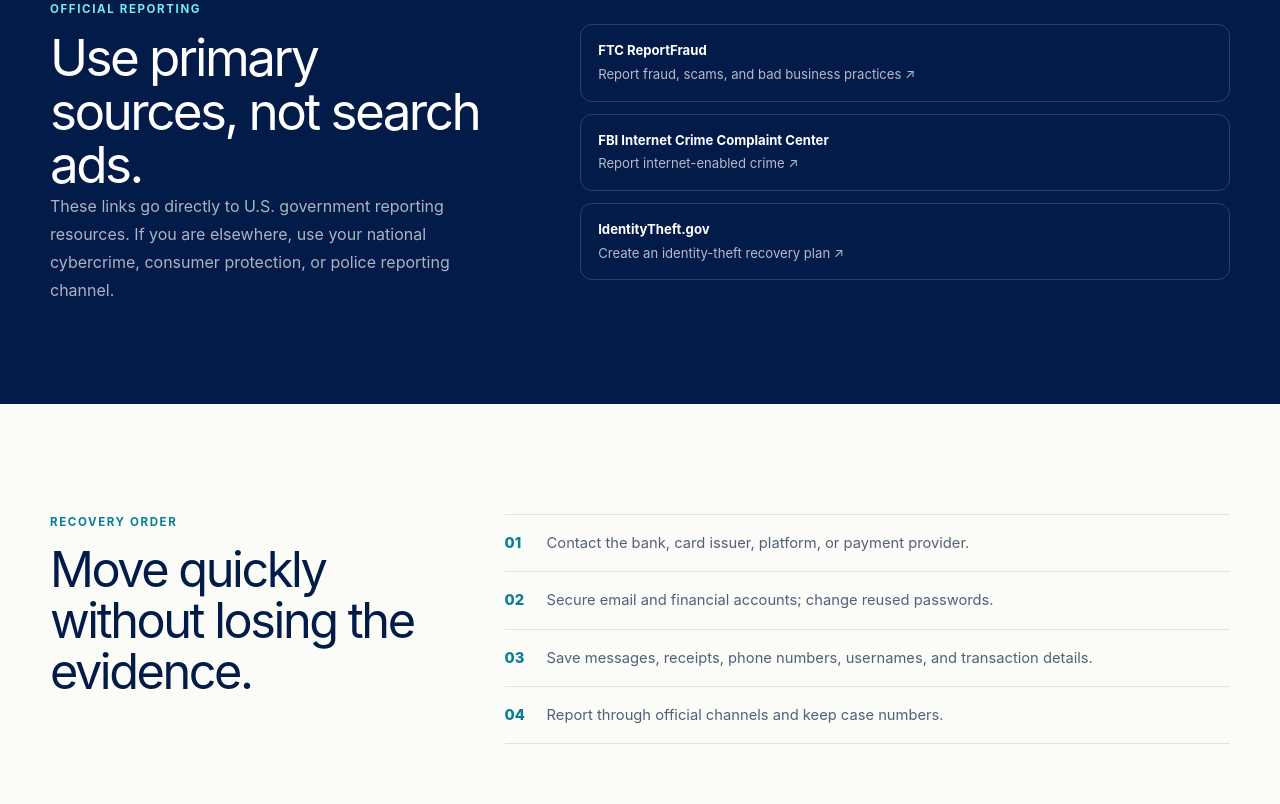
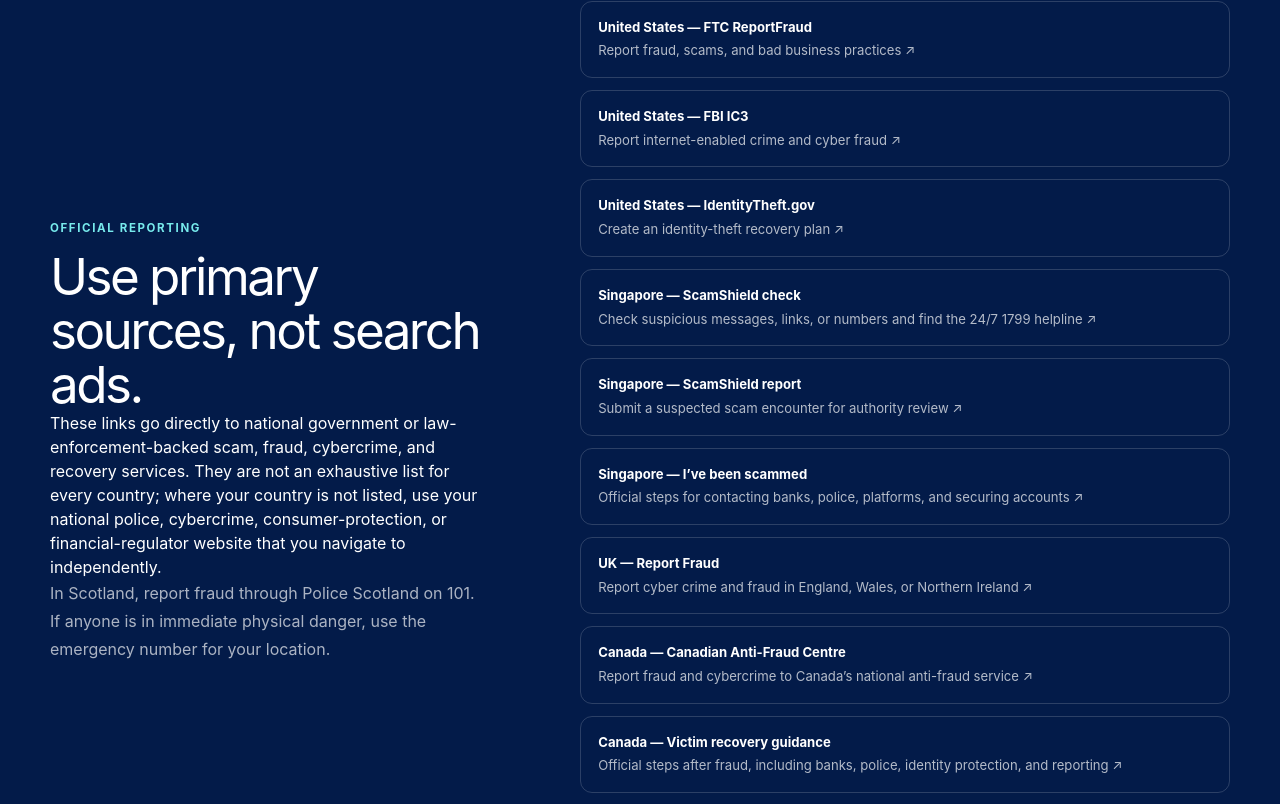
Before and after one commit to Damgeed/PauseSureWeb, a Next.js app: page /resources in a window 1280 px wide. Shown: the part 1630-2434 px from the top of the page. Built offline with nearby package versions, Linux system fonts and the light colour scheme.

Commit message:
Expand official scam reporting and recovery resources globally

```diff
--- a/app/resources/page.tsx
+++ b/app/resources/page.tsx
@@ -13,11 +13,64 @@
   ["Investment opportunity", "Step away from private groups and pressure. Check registration and independently research the firm."],
 ];
 
+const officialResources = [
+  {
+    name: "United States — FTC ReportFraud",
+    description: "Report fraud, scams, and bad business practices",
+    href: "https://reportfraud.ftc.gov/",
+  },
+  {
+    name: "United States — FBI IC3",
+    description: "Report internet-enabled crime and cyber fraud",
+    href: "https://www.ic3.gov/",
+  },
+  {
+    name: "United States — IdentityTheft.gov",
+    description: "Create an identity-theft recovery plan",
+    href: "https://www.identitytheft.gov/",
+  },
+  {
+    name: "Singapore — ScamShield check",
+    description: "Check suspicious messages, links, or numbers and find the 24/7 1799 helpline",
+    href: "https://www.scamshield.gov.sg/check-for-scams/",
+  },
+  {
+    name: "Singapore — ScamShield report",
+    description: "Submit a suspected scam encounter for authority review",
+    href: "https://www.scamshield.gov.sg/about-scamshield/scamshield-app/submit-a-scam-report/",
+  },
+  {
+    name: "Singapore — I’ve been scammed",
+    description: "Official steps for contacting banks, police, platforms, and securing accounts",
+    href: "https://www.scamshield.gov.sg/i-have-been-scammed/",
+  },
+  {
+    name: "UK — Report Fraud",
+    description: "Report cyber crime and fraud in England, Wales, or Northern Ireland",
+    href: "https://www.reportfraud.police.uk/reporting-a-fraud/",
+  },
+  {
+    name: "Canada — Canadian Anti-Fraud Centre",
+    description: "Report fraud and cybercrime to Canada’s national anti-fraud service",
+    href: "https://antifraudcentre-centreantifraude.ca/report-signalez-eng.htm",
+  },
+  {
+    name: "Canada — Victim recovery guidance",
+    description: "Official steps after fraud, including banks, police, identity protection, and reporting",
+    href: "https://antifraudcentre-centreantifraude.ca/scams-fraudes/victim-victime-eng.htm",
+  },
+  {
+    name: "Australia — Scamwatch",
+    description: "Report suspicious contact, activity, websites, and emerging scams",
+    href: "https://www.scamwatch.gov.au/report-a-scam",
+  },
+];
+
 export default function ResourcesPage() {
   return <><SiteHeader /><main className="inner-main" id="main-content" tabIndex={-1}>
     <section className="page-hero compact-page-hero resource-hero"><div className="page-hero-copy"><p className="eyebrow"><span /> Resources</p><h1>Practical guidance before—and after—a scam.</h1><p>Use these habits with or without PauseSure. The safest verification route is usually one you find independently, away from the incoming message or caller.</p></div><div className="resource-emergency"><small>If money just moved</small><strong>Contact the bank or payment provider immediately.</strong><p>Use an official number or app. Ask about stopping or recalling the transaction, then secure affected accounts and preserve evidence.</p></div></section>
     <section className="section page-section"><div className="section-heading"><p className="section-kicker">Common situations</p><h2>Start with the safest next action.</h2></div><div className="guide-grid">{guides.map(([title, body], index)=><article key={title}><span>{String(index+1).padStart(2,"0")}</span><h3>{title}</h3><p>{body}</p></article>)}</div></section>
-    <section className="official-help"><div><p className="section-kicker light">Official reporting</p><h2>Use primary sources, not search ads.</h2><p>These links go directly to U.S. government reporting resources. If you are elsewhere, use your national cybercrime, consumer protection, or police reporting channel.</p></div><div className="official-links"><a href="https://reportfraud.ftc.gov/" target="_blank" rel="noreferrer"><strong>FTC ReportFraud</strong><span>Report fraud, scams, and bad business practices ↗<span className="sr-only"> (opens in a new tab)</span></span></a><a href="https://www.ic3.gov/" target="_blank" rel="noreferrer"><strong>FBI Internet Crime Complaint Center</strong><span>Report internet-enabled crime ↗<span className="sr-only"> (opens in a new tab)</span></span></a><a href="https://www.identitytheft.gov/" target="_blank" rel="noreferrer"><strong>IdentityTheft.gov</strong><span>Create an identity-theft recovery plan ↗<span className="sr-only"> (opens in a new tab)</span></span></a></div></section>
+    <section className="official-help"><div><p className="section-kicker light">Official reporting</p><h2>Use primary sources, not search ads.</h2><p>These links go directly to national government or law-enforcement-backed scam, fraud, cybercrime, and recovery services. They are not an exhaustive list for every country; where your country is not listed, use your national police, cybercrime, consumer-protection, or financial-regulator website that you navigate to independently.</p><p>In Scotland, report fraud through Police Scotland on 101. If anyone is in immediate physical danger, use the emergency number for your location.</p></div><div className="official-links">{officialResources.map((resource)=><a key={resource.href} href={resource.href} target="_blank" rel="noreferrer"><strong>{resource.name}</strong><span>{resource.description} ↗<span className="sr-only"> (opens in a new tab)</span></span></a>)}</div></section>
     <section className="section recovery-panel"><div><p className="section-kicker">Recovery order</p><h2>Move quickly without losing the evidence.</h2></div><ol><li><span>01</span>Contact the bank, card issuer, platform, or payment provider.</li><li><span>02</span>Secure email and financial accounts; change reused passwords.</li><li><span>03</span>Save messages, receipts, phone numbers, usernames, and transaction details.</li><li><span>04</span>Report through official channels and keep case numbers.</li></ol><Link className="text-link" href="/support">PauseSure support boundaries <Arrow /></Link></section>
     </main><SiteFooter /></>;
 }
```
